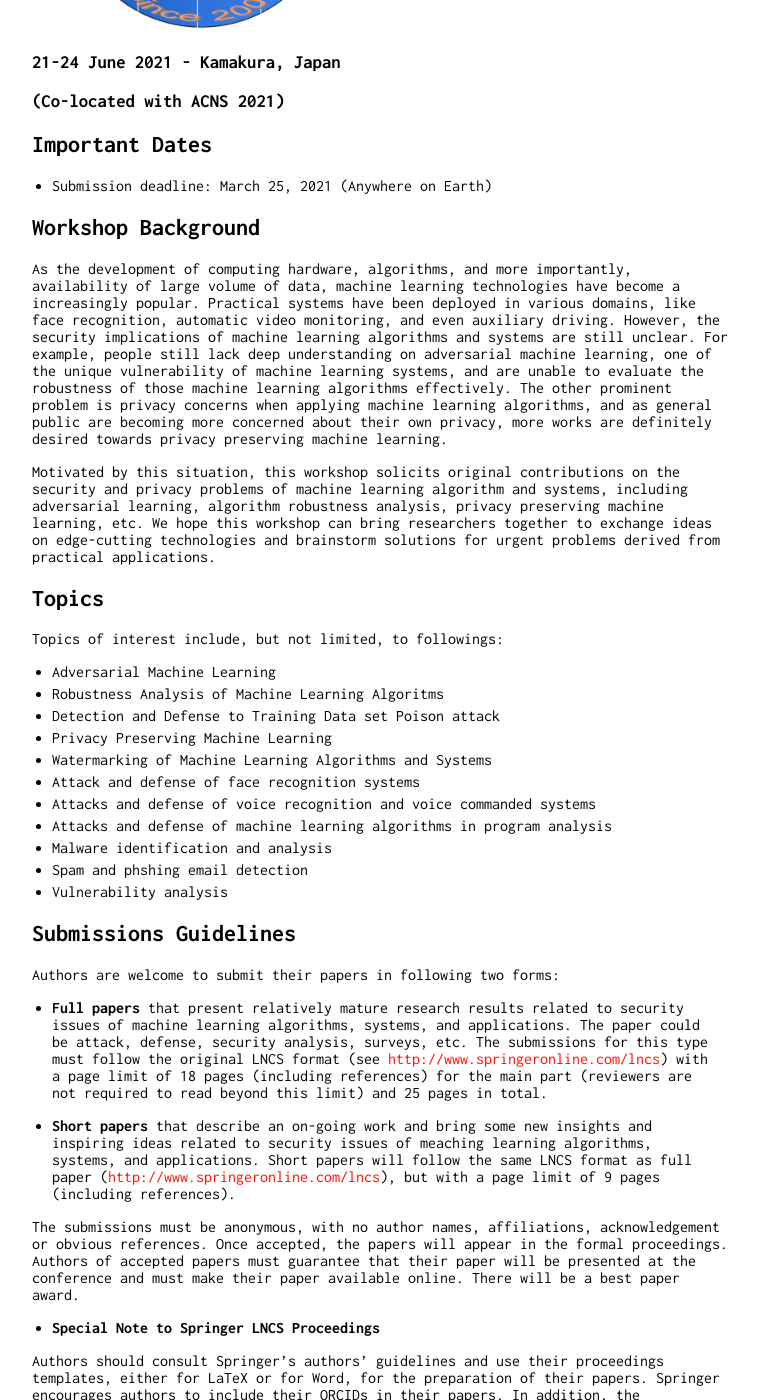
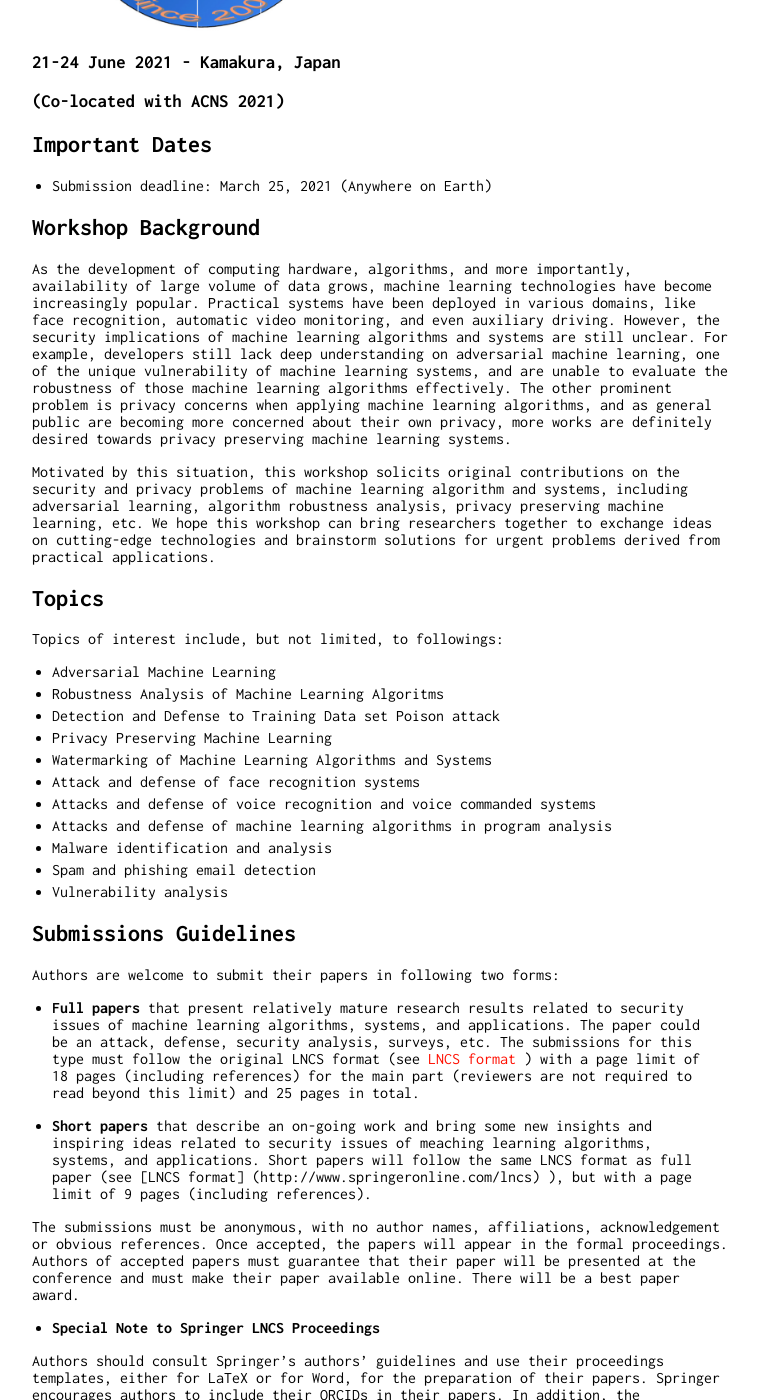
Before and after one commit to asset-group/simla2021, a Jekyll site: the page built from index.md, in a window 1280 px wide and 1400 px high, scrolled down 428 px. Shown: the whole window, without its empty margins (258-1017 px from the left). Built offline with Jekyll 4.4.1, drawn with Linux system fonts in a browser that asks for light colours.

Commit message:
added some changes

```diff
--- a/index.md
+++ b/index.md
@@ -19,9 +19,19 @@ layout: default
 
 ## Workshop Background
 
-As the development of computing hardware, algorithms, and more importantly, availability of large volume of data, machine learning technologies have become a increasingly popular. Practical systems have been deployed in various domains, like face recognition, automatic video monitoring, and even auxiliary driving. However, the security implications of machine learning algorithms and systems are still unclear. For example, people still lack deep understanding on adversarial machine learning, one of the unique vulnerability of machine learning systems, and are unable to evaluate the robustness of those machine learning algorithms effectively. The other prominent problem is privacy concerns when applying machine learning algorithms, and as general public are becoming more concerned about their own privacy, more works are definitely desired towards privacy preserving machine learning.
+As the development of computing hardware, algorithms, and more importantly, availability of large volume of data grows,
+machine learning technologies have become increasingly popular. Practical systems have been deployed in various domains,
+like face recognition, automatic video monitoring, and even auxiliary driving. However, the security implications of
+machine learning algorithms and systems are still unclear. For example, developers still lack deep understanding on
+adversarial machine learning, one of the unique vulnerability of machine learning systems, and are unable to evaluate the
+robustness of those machine learning algorithms effectively. The other prominent problem is privacy concerns when applying
+machine learning algorithms, and as general public are becoming more concerned about their own privacy, more works are
+definitely desired towards privacy preserving machine learning systems.
 
-Motivated by this situation, this workshop solicits original contributions on the security and privacy problems of machine learning algorithm and systems, including adversarial learning, algorithm robustness analysis, privacy preserving machine learning, etc. We hope this workshop can bring researchers together to exchange ideas on edge-cutting technologies and brainstorm solutions for urgent problems derived from practical applications.
+Motivated by this situation, this workshop solicits original contributions on the security and privacy problems of machine
+learning algorithm and systems, including adversarial learning, algorithm robustness analysis, privacy preserving machine
+learning, etc. We hope this workshop can bring researchers together to exchange ideas on cutting-edge technologies and
+brainstorm solutions for urgent problems derived from practical applications.
 
 ## Topics
 
@@ -36,7 +46,7 @@ Topics of interest include, but not limited, to followings:
    - Attacks and defense of voice recognition and voice commanded systems
    - Attacks and defense of machine learning algorithms in program analysis
    - Malware identification and analysis
-   - Spam and phshing email detection
+   - Spam and phishing email detection
    - Vulnerability analysis
 
 
@@ -44,9 +54,9 @@ Topics of interest include, but not limited, to followings:
 
 Authors are welcome to submit their papers in following two forms:
 
-   - **Full papers** that present relatively mature research results related to security issues of machine learning algorithms, systems, and applications. The paper could be attack, defense, security analysis, surveys, etc. The submissions for this type must follow the original LNCS format (see <http://www.springeronline.com/lncs>) with a page limit of 18 pages (including references) for the main part (reviewers are not required to read beyond this limit) and 25 pages in total.
+   - **Full papers** that present relatively mature research results related to security issues of machine learning algorithms, systems, and applications. The paper could be an attack, defense, security analysis, surveys, etc. The submissions for this type must follow the original LNCS format (see [LNCS format](http://www.springeronline.com/lncs) ) with a page limit of 18 pages (including references) for the main part (reviewers are not required to read beyond this limit) and 25 pages in total.
 
-   - **Short papers** that describe an on-going work and bring some new insights and inspiring ideas related to security issues of meaching learning algorithms, systems, and applications. Short papers will follow the same LNCS format as full paper (<http://www.springeronline.com/lncs>), but with a page limit of 9 pages (including references).
+   - **Short papers** that describe an on-going work and bring some new insights and inspiring ideas related to security issues of meaching learning algorithms, systems, and applications. Short papers will follow the same LNCS format as full paper (see [LNCS format] (http://www.springeronline.com/lncs) ), but with a page limit of 9 pages (including references).
 
 The submissions must be anonymous, with no author names, affiliations, acknowledgement or obvious references. Once accepted, the papers will appear in the formal proceedings. Authors of accepted papers must guarantee that their paper will be presented at the conference and must make their paper available online. There will be a best paper award.
 
```
